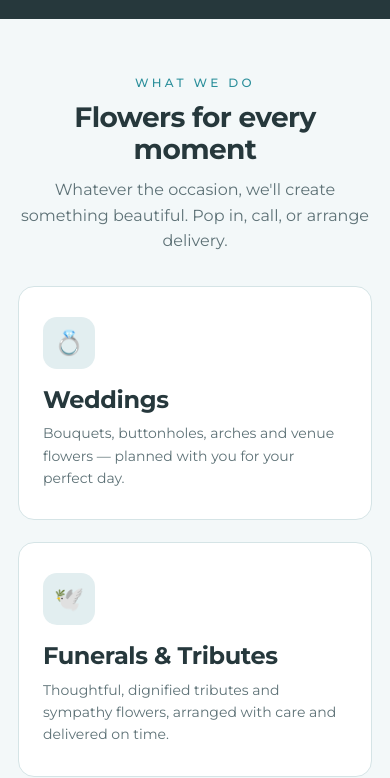
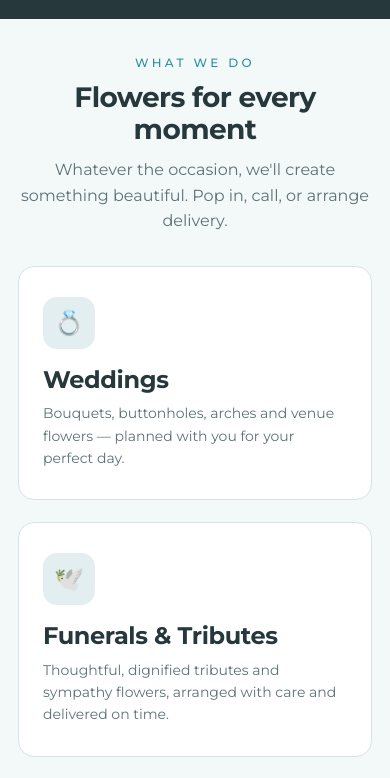
Before and after one commit to peterraat/louises-florist, a website: page public/index.html in a window 390 px wide. Shown: the part 902-1680 px from the top of the page. Drawn offline with Linux system fonts and the light colour scheme; no server answers.

Commit message:
Reduce section vertical padding 84->48px (kill dead space between sections)

```diff
--- a/public/index.html
+++ b/public/index.html
@@ -76,7 +76,7 @@
   .trust small{font-size:12px;letter-spacing:.1em;text-transform:uppercase;color:#a6c3c5}
   @media(max-width:760px){.trust-in{grid-template-columns:repeat(2,1fr);gap:18px}}
 
-  section{padding:84px 0}
+  section{padding:48px 0}
   .sec-head{text-align:center;max-width:640px;margin:0 auto 48px}
   .sec-head h2{font-size:clamp(28px,4vw,42px);margin:10px 0 12px}
   .sec-head p{color:var(--ink-soft)}
@@ -217,7 +217,7 @@
 
   /* Mobile layout pass */
   @media(max-width:600px){
-    section{padding:54px 0}
+    section{padding:34px 0}
     .wrap{padding:0 18px}
     .sec-head{margin-bottom:32px}
     .hero{min-height:78vh}
```
